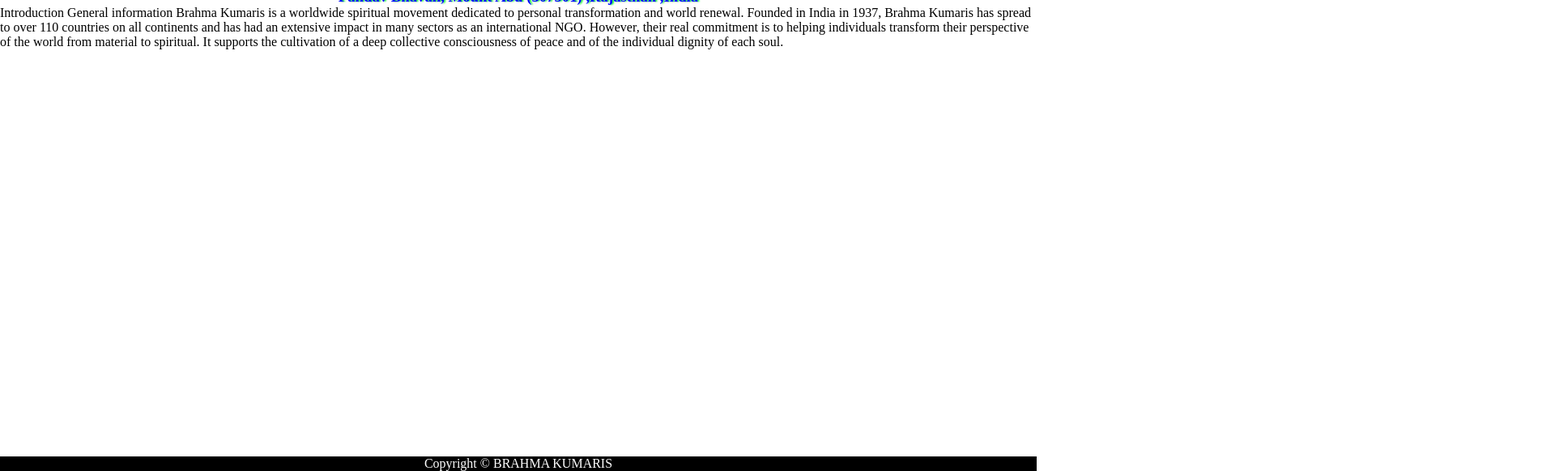
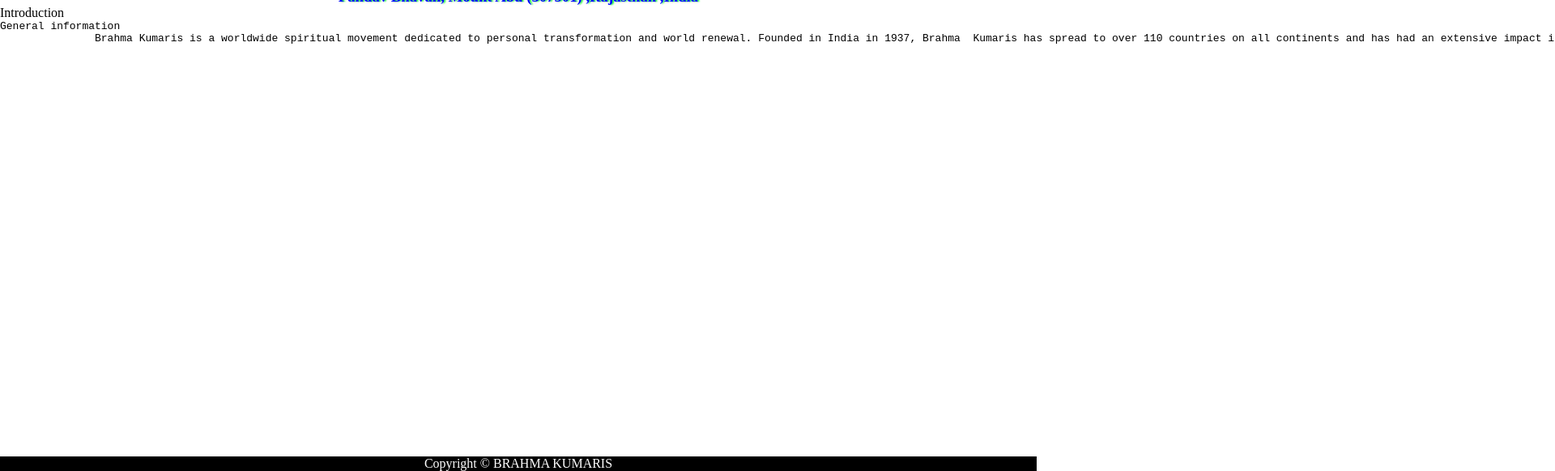
Before and after one commit to JITU19966/UDAY-BABA, a plain HTML site: page index.html in a window 1280 px wide. Shown: the part 218-800 px from the top of the page at 81% size, 1920 px wide, since content can reach past the window. Drawn offline with Linux system fonts and the light colour scheme.

Commit message:
Update index.html

```diff
--- a/index.html
+++ b/index.html
@@ -26,8 +26,8 @@
     <h1>Prajapita Brahma Kumaris Ishwaria Vishwa Vidyalaya</h1>
     <h3>Pandav Bhavan, Mount Abu (307501) ,Rajasthan ,India</h3>
     <p>Introduction
-General information
-Brahma Kumaris is a worldwide spiritual movement dedicated to personal transformation and world renewal. Founded in India in 1937, Brahma  Kumaris has spread to over 110 countries on all continents and has had an extensive impact in many sectors as an international NGO. However, their real commitment is to helping individuals transform their perspective of the world from material to spiritual. It supports the cultivation of a deep collective consciousness of peace and of the individual dignity of each soul.
+<pre>General information
+               Brahma Kumaris is a worldwide spiritual movement dedicated to personal transformation and world renewal. Founded in India in 1937, Brahma  Kumaris has spread to over 110 countries on all continents and has had an extensive impact in many sectors as an international NGO. However, their real commitment is to helping individuals transform their perspective of the world from material to spiritual. It supports the cultivation of a deep collective consciousness of peace and of the individual dignity of each soul.</pre>
     </p>
       <footer>
         Copyright &copy BRAHMA KUMARIS
```
